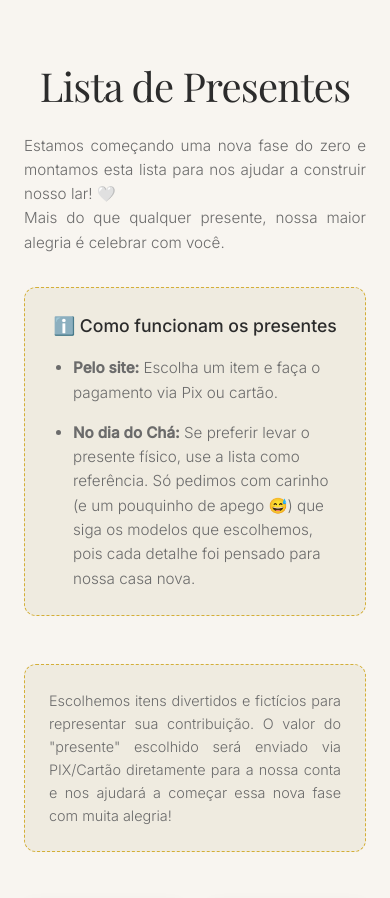
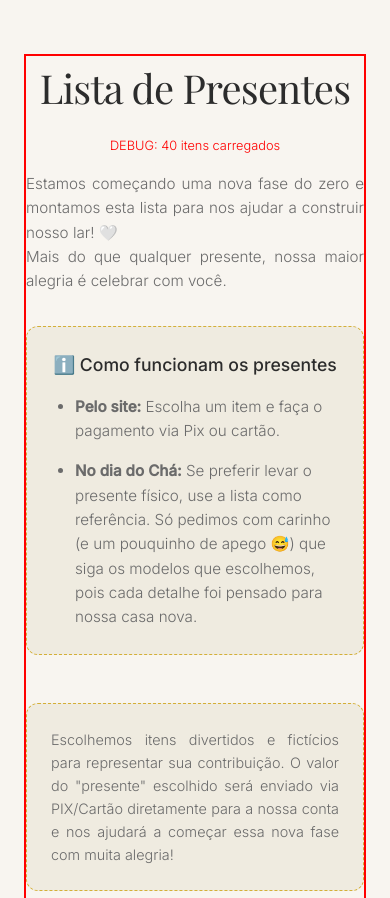
Before and after one commit to RodrigoCavalcantii/cha-bar, a React (Vite) app: page / in a window 390 px wide. Shown: the part 2960-3858 px from the top of the page. Built offline with nearby package versions, Linux system fonts and the light colour scheme; no server answers; the database is empty; grey boxes are pictures that could not be loaded; a web font is replaced by a local one.

Commit message:
00 - debug iphone gifts

```diff
--- a/src/App.jsx
+++ b/src/App.jsx
@@ -33,7 +33,7 @@ function App() {
       <Hero />
       <div className="fade-in"><History /></div>
       <div className="fade-in"><DressCode /></div>
-      <div className="fade-in"><GiftList /></div>
+      <GiftList />
       <div className="fade-in"><Location /></div>
       <div className="fade-in"><MessageWall /></div>
 
--- a/src/components/GiftList.jsx
+++ b/src/components/GiftList.jsx
@@ -100,8 +100,11 @@ const GiftList = () => {
 
     return (
         <section id="gifts" className="gifts" style={{ padding: '6rem 1.5rem', backgroundColor: 'var(--bg-primary)' }}>
-            <div className="container">
+            <div className="container" style={{ border: '2px solid red' }}>
                 <h2 className="serif" style={{ textAlign: 'center', fontSize: '2.5rem', marginBottom: '1rem' }}>Lista de Presentes</h2>
+                <p style={{ textAlign: 'center', color: 'red', fontSize: '0.8rem', marginBottom: '1rem' }}>
+                    DEBUG: {gifts.length} itens carregados
+                </p>
 
                 <p style={{ color: 'var(--text-secondary)', textAlign: 'justify', marginBottom: '0.10rem', fontSize: '0.95rem', maxWidth: '700px', margin: '0 auto', lineHeight: '1.6' }}>
                     Estamos começando uma nova fase do zero e montamos esta lista para nos ajudar a construir nosso lar! 🤍
```
